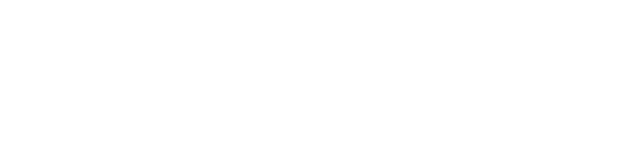
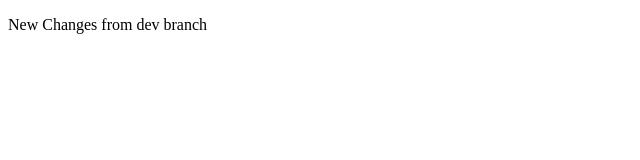
Before and after one commit to raju-sundermurthy/localgitdemo, a plain HTML site: page index.html in a window 1280 px wide. Shown: the whole page, without its empty margins (0-640 px from the left). Drawn offline with Linux system fonts and the light colour scheme.

Commit message:
Update index file

```diff
--- a/index.html
+++ b/index.html
@@ -6,6 +6,6 @@
     <title>Sample Document</title>
 </head>
 <body>
-
+    <p>New Changes from dev branch</p>
 </body>
 </html>
```
